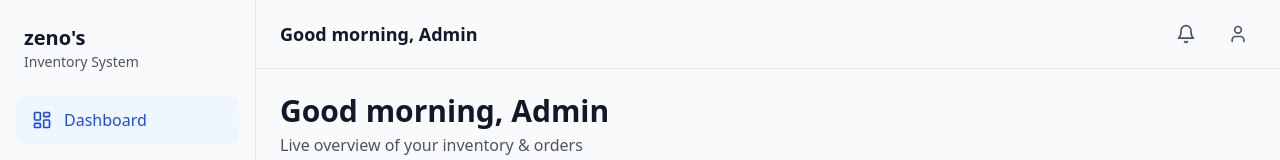
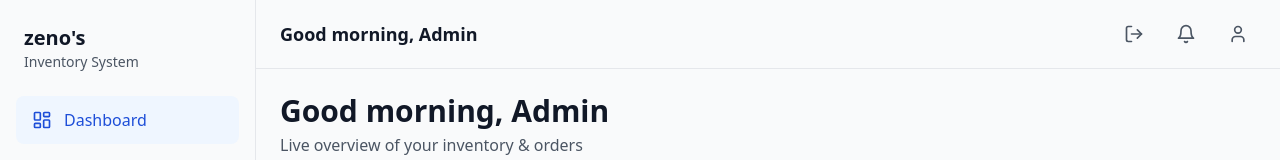
Before and after one commit to czeno17/zenos-lite-erp, a Next.js app: page / in a window 1280 px wide. Shown: the top 160 px of the page. Built offline with nearby package versions, Linux system fonts and the light colour scheme; no server answers; the database is empty.

Commit message:
Add logout button to navbar

```diff
--- a/src/components/Navbar.js
+++ b/src/components/Navbar.js
@@ -1,19 +1,32 @@
 'use client';
-import { Bell, User } from 'lucide-react';
+import { Bell, User, LogOut } from 'lucide-react';
+import { useAuth } from '../context/AuthContext';
 
 export default function Navbar() {
+  const { user, signOut } = useAuth();
+
   return (
-    <header className="bg-white dark:bg-gray-900 red:bg-red-900 border-b border-gray-200 dark:border-gray-700 red:border-red-700 px-6 py-4">
+    <header className="bg-white dark:bg-gray-900 border-b border-gray-200 dark:border-gray-700 px-6 py-4">
       <div className="flex items-center justify-between">
         <div>
-          <h2 className="text-lg font-semibold text-gray-900 dark:text-white red:text-red-100">Good morning, Admin</h2>
+          <h2 className="text-lg font-semibold text-gray-900 dark:text-white">
+            Good morning, {user?.email?.split('@')[0] || 'Admin'}
+          </h2>
         </div>
         <div className="flex items-center space-x-4">
-          <button className="p-2 hover:bg-gray-100 dark:hover:bg-gray-800 red:hover:bg-red-800 rounded-full transition-colors">
-            <Bell className="h-5 w-5 text-gray-600 dark:text-gray-400 red:text-red-200" />
+          {/* Logout Button */}
+          <button
+            onClick={signOut}
+            className="p-2 hover:bg-gray-100 dark:hover:bg-gray-800 rounded-full transition-colors"
+            title="Logout"
+          >
+            <LogOut className="h-5 w-5 text-gray-600 dark:text-gray-400" />
           </button>
-          <button className="p-2 hover:bg-gray-100 dark:hover:bg-gray-800 red:hover:bg-red-800 rounded-full transition-colors">
-            <User className="h-5 w-5 text-gray-600 dark:text-gray-400 red:text-red-200" />
+          <button className="p-2 hover:bg-gray-100 dark:hover:bg-gray-800 rounded-full">
+            <Bell className="h-5 w-5 text-gray-600 dark:text-gray-400" />
+          </button>
+          <button className="p-2 hover:bg-gray-100 dark:hover:bg-gray-800 rounded-full">
+            <User className="h-5 w-5 text-gray-600 dark:text-gray-400" />
           </button>
         </div>
       </div>
```
